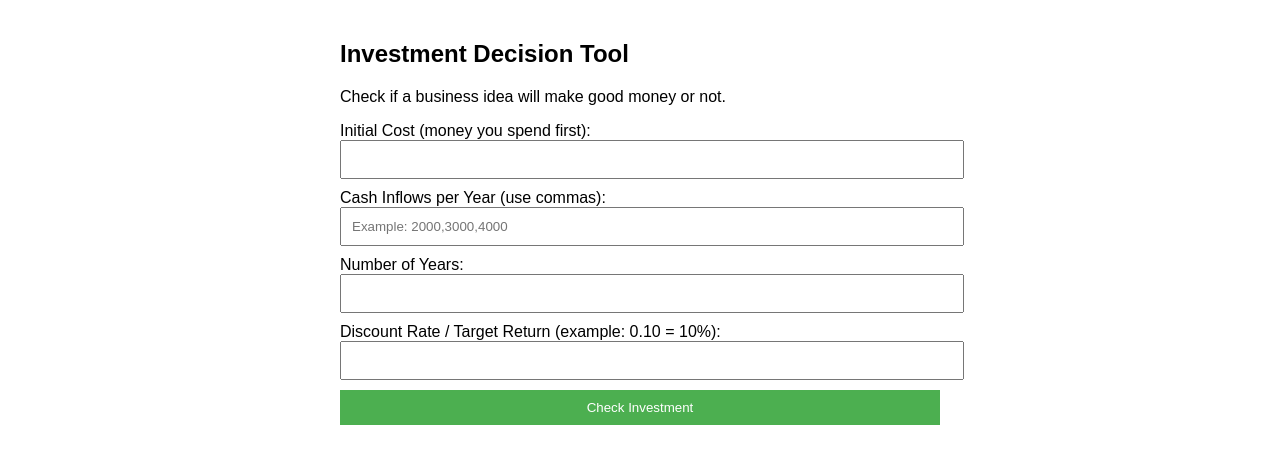
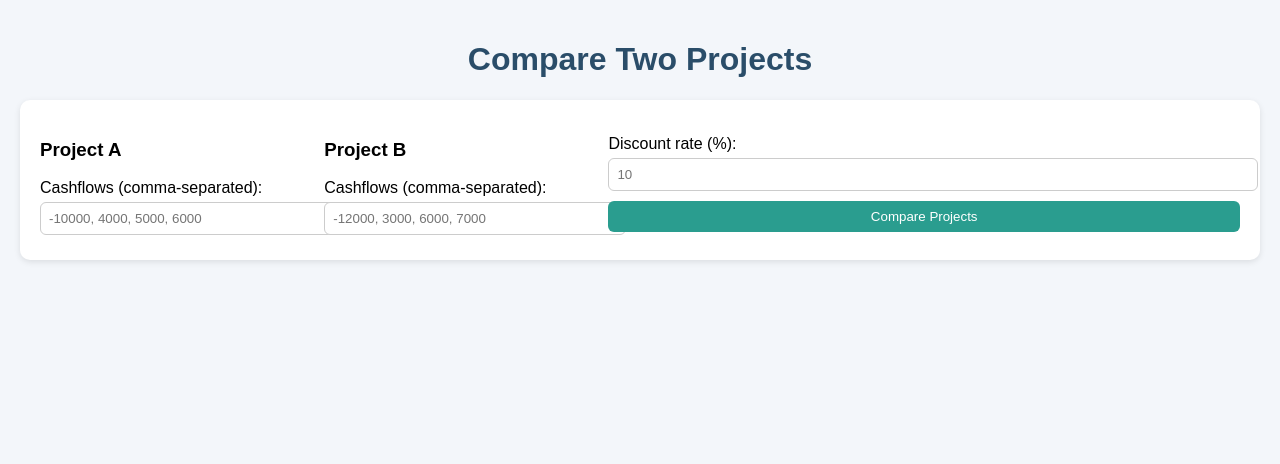
Before and after one commit to Nduw777/Investment_checker, a Flask app: page / in a window 1280 px wide. Shown: the top 464 px of the page. Run offline with Flask 3, Linux system fonts and the light colour scheme.

Commit message:
Update index.html

```diff
--- a/templates/index.html
+++ b/templates/index.html
@@ -1,102 +1,108 @@
 <!DOCTYPE html>
-<html>
+<html lang="en">
 <head>
-<title>Investment Checker</title>
-<style>
-body { font-family: Arial; max-width: 600px; margin: auto; padding: 20px; }
-input, button { padding: 10px; width: 100%; margin-bottom: 10px; }
-button { background: #4CAF50; color: white; border: none; cursor: pointer; }
-button:hover { opacity: 0.9; }
-.result-box { background: #f1f1f1; padding: 15px; border-radius: 5px; margin-top: 20px; }
-.good { color: green; font-weight: bold; }
-.bad { color: red; font-weight: bold; }
-.rules-box, .actionable-box { margin-top: 15px; padding: 10px; border-radius: 5px; }
-.rules-box { background: #e0f7fa; }
-.actionable-box { background: #e8f5e9; }
-</style>
+  <meta charset="UTF-8" />
+  <meta name="viewport" content="width=device-width, initial-scale=1.0" />
+  <title>Project Comparison Tool</title>
+  <style>
+    body {
+      font-family: Arial, sans-serif;
+      background: #f3f6fa;
+      margin: 0;
+      padding: 20px;
+    }
+    h1 {
+      text-align: center;
+      color: #2a4d69;
+    }
+    form {
+      display: flex;
+      justify-content: space-between;
+      background: white;
+      padding: 20px;
+      border-radius: 10px;
+      box-shadow: 0 2px 6px rgba(0, 0, 0, 0.1);
+    }
+    .project {
+      width: 45%;
+    }
+    input, button {
+      width: 100%;
+      padding: 8px;
+      margin: 5px 0;
+      border: 1px solid #ccc;
+      border-radius: 6px;
+    }
+    button {
+      background: #2a9d8f;
+      color: white;
+      border: none;
+      cursor: pointer;
+    }
+    button:hover {
+      background: #21867a;
+    }
+    .results {
+      display: flex;
+      justify-content: space-between;
+      margin-top: 20px;
+    }
+    .box {
+      width: 45%;
+      background: white;
+      padding: 15px;
+      border-radius: 10px;
+      box-shadow: 0 2px 6px rgba(0, 0, 0, 0.1);
+    }
+    .better {
+      background: #d1ffd1;
+      padding: 10px;
+      margin-top: 20px;
+      text-align: center;
+      font-weight: bold;
+      border-radius: 8px;
+    }
+  </style>
 </head>
 <body>
+  <h1>Compare Two Projects</h1>
 
-<h2>Investment Decision Tool</h2>
-<p>Check if a business idea will make good money or not.</p>
+  <form method="POST">
+    <div class="project">
+      <h3>Project A</h3>
+      <label>Cashflows (comma-separated):</label>
+      <input type="text" name="cashflowsA" placeholder="-10000, 4000, 5000, 6000" required>
+    </div>
 
-<form method="post">
-  Initial Cost (money you spend first):
-  <input type="number" step="any" name="initial_cost" required>
+    <div class="project">
+      <h3>Project B</h3>
+      <label>Cashflows (comma-separated):</label>
+      <input type="text" name="cashflowsB" placeholder="-12000, 3000, 6000, 7000" required>
+    </div>
 
-  Cash Inflows per Year (use commas):
-  <input type="text" name="cashflows" placeholder="Example: 2000,3000,4000" required>
+    <div style="width:100%; margin-top:15px;">
+      <label>Discount rate (%):</label>
+      <input type="number" step="0.1" name="rate" placeholder="10" required>
+      <button type="submit">Compare Projects</button>
+    </div>
+  </form>
 
-  Number of Years:
-  <input type="number" name="years" required>
+  {% if resultA and resultB %}
+  <div class="results">
+    <div class="box">
+      <h3>Project A Results</h3>
+      <p><strong>{{ resultA.meaning }}</strong></p>
+      <p><em>{{ resultA.recommendation }}</em></p>
+    </div>
 
-  Discount Rate / Target Return (example: 0.10 = 10%):
-  <input type="number" step="any" name="rate" required>
-
-  <button type="submit">Check Investment</button>
-</form>
-
-{% if result %}
-<div class="result-box">
-
-  <!-- Quick Rules -->
-  <div class="rules-box">
-    <h4>Quick Rules</h4>
-    <p>• NPV should be above 0</p>
-    <p>• IRR should be higher than discount rate</p>
-    <p>• ARR should be higher than discount rate</p>
+    <div class="box">
+      <h3>Project B Results</h3>
+      <p><strong>{{ resultB.meaning }}</strong></p>
+      <p><em>{{ resultB.recommendation }}</em></p>
+    </div>
   </div>
 
-  <!-- Results & Meaning -->
-  <h3>Investment Results & Meaning</h3>
-
-  <p>
-    NPV: <b>{{ result.NPV }}</b> –
-    {% if result.NPV > 0 %}
-      This means the project is expected to make more money than it costs. It is profitable.
-    {% else %}
-      This means the project might lose money. It is not generating enough profit.
-    {% endif %}
-  </p>
-
-  <p>
-    IRR: <b>{{ result.IRR }}</b> –
-    {% if result.IRR > result.rate %}
-      The growth rate is higher than your target. The money grows fast.
-    {% else %}
-      The growth rate is below your target. The project grows slowly.
-    {% endif %}
-  </p>
-
-  <p>
-    ARR: <b>{{ result.ARR }}</b> –
-    {% if result.ARR > result.rate %}
-      Average yearly profit is strong. Investment returns are good.
-    {% else %}
-      Average yearly profit is weak. Returns may not cover your expectations.
-    {% endif %}
-  </p>
-
-  <p class="{% if result.Decision == 'Good to invest' %}good{% else %}bad{% endif %}">
-    Overall Decision: {{ result.Decision }}
-  </p>
-
-  <!-- Actionable Steps -->
-  <div class="actionable-box">
-    <h4>Actionable Steps</h4>
-    <ul>
-      {% if result.Decision == 'Good to invest' %}
-        <li>Project looks good! You can go ahead and invest.</li>
-      {% else %}
-        {% for rec in result.recommendations %}
-          <li>{{ rec }}</li>
-        {% endfor %}
-      {% endif %}
-    </ul>
-  </div>
-
-</div>
-{% endif %}
-
+  <div class="better">{{ better_project }}</div>
+  {% endif %}
 </body>
 </html>
```
